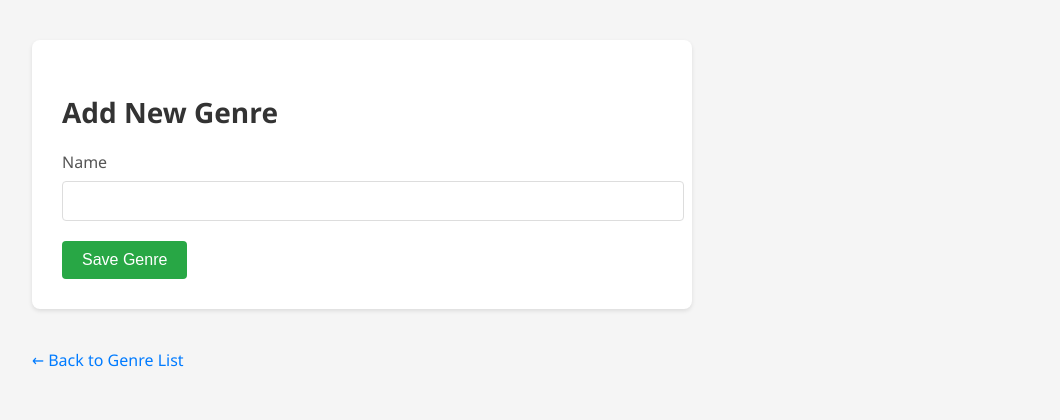
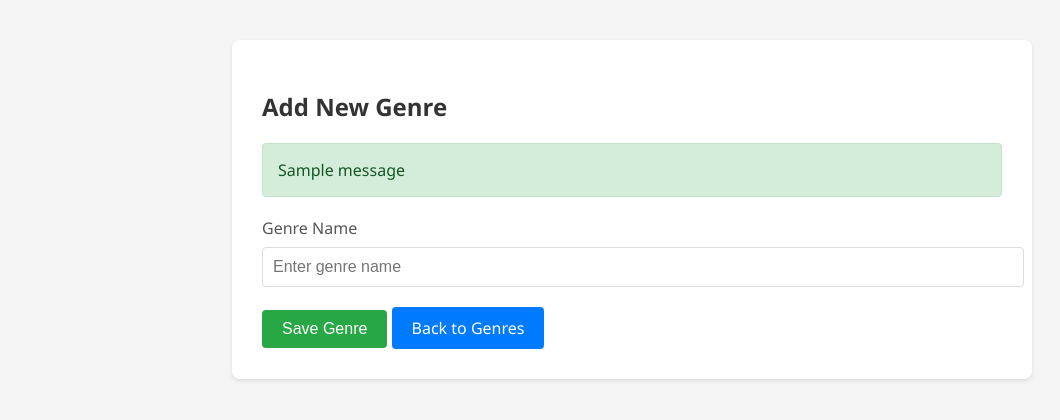
Before and after one commit to jamalihassan0307/Django-Migration-And-Model-Detailed-Basic-Code, a Django app: page /create_genre/ in a window 1280 px wide. Shown: the top 420 px of the page, without its empty margins (8-1068 px from the left). Run offline with Django 5.2, Linux system fonts and the light colour scheme; tables that the repository leaves empty hold one stand-in row (values such as "Sample post"); one stand-in notice (Sample message) is shown.

Commit message:
Refactor genre management templates and models. Rename 'title' field to 'name' in Genre model for clarity. Update create genre template to improve user experience with better messaging and placeholder text. Adjust CSS for consistent styling across genre-related views.

```diff
--- a/myapp/models.py
+++ b/myapp/models.py
@@ -7,7 +7,7 @@ class Artist(models.Model):
 	bio =  models.TextField()
 
 class Genre(models.Model):
-	title = models.CharField(max_length = 30)
+	name = models.CharField(max_length = 30)
 
 
 class Production(models.Model):
--- a/myapp/static/css/genre.css
+++ b/myapp/static/css/genre.css
@@ -6,15 +6,9 @@ body {
 }
 
 .container {
-    max-width: 1200px;
+    max-width: 800px;
     margin: 0 auto;
     padding: 20px;
-}
-
-h2 {
-    color: #333;
-    margin-bottom: 20px;
-    font-size: 28px;
 }
 
 .form-container {
@@ -23,7 +17,12 @@ h2 {
     border-radius: 8px;
     box-shadow: 0 2px 4px rgba(0,0,0,0.1);
     margin-bottom: 20px;
-    max-width: 600px;
+}
+
+h2 {
+    color: #333;
+    margin-bottom: 20px;
+    font-size: 24px;
 }
 
 .form-group {
@@ -58,24 +57,8 @@ input[type="text"]:focus {
     cursor: pointer;
     font-size: 16px;
     transition: background-color 0.3s;
-}
-
-.primary-button {
-    background-color: #007bff;
-    color: white;
-}
-
-.primary-button:hover {
-    background-color: #0056b3;
-}
-
-.danger-button {
-    background-color: #dc3545;
-    color: white;
-}
-
-.danger-button:hover {
-    background-color: #c82333;
+    text-decoration: none;
+    display: inline-block;
 }
 
 .success-button {
@@ -87,6 +70,38 @@ input[type="text"]:focus {
     background-color: #218838;
 }
 
+.back-link {
+    display: inline-block;
+    margin-top: 20px;
+    color: #007bff;
+    text-decoration: none;
+    font-weight: 500;
+}
+
+.back-link:hover {
+    text-decoration: underline;
+}
+
+.message {
+    padding: 15px;
+    margin-bottom: 20px;
+    border-radius: 4px;
+    font-weight: 500;
+}
+
+.success {
+    background-color: #d4edda;
+    color: #155724;
+    border: 1px solid #c3e6cb;
+}
+
+.error {
+    background-color: #f8d7da;
+    color: #721c24;
+    border: 1px solid #f5c6cb;
+}
+
+/* Table styles */
 .table-container {
     background-color: white;
     padding: 20px;
@@ -122,14 +137,20 @@ input[type="text"]:focus {
     gap: 10px;
 }
 
-.back-link {
-    display: inline-block;
-    margin-top: 20px;
-    color: #007bff;
-    text-decoration: none;
-    font-weight: 500;
+.primary-button {
+    background-color: #007bff;
+    color: white;
 }
 
-.back-link:hover {
-    text-decoration: underline;
+.primary-button:hover {
+    background-color: #0056b3;
 }
+
+.danger-button {
+    background-color: #dc3545;
+    color: white;
+}
+
+.danger-button:hover {
+    background-color: #c82333;
+}
--- a/myapp/templates/genre/create_genre.html
+++ b/myapp/templates/genre/create_genre.html
@@ -11,17 +11,24 @@
     <div class="container">
         <div class="form-container">
             <h2>Add New Genre</h2>
+
+            {% if messages %}
+                {% for message in messages %}
+                    <div class="message {{ message.tags }}">{{ message }}</div>
+                {% endfor %}
+            {% endif %}
+
             <form method="POST">
                 {% csrf_token %}
                 <div class="form-group">
-                    <label for="name">Name</label>
-                    <input type="text" id="name" name="name" required>
+                    <label for="name">Genre Name</label>
+                    <input type="text" id="name" name="name" required placeholder="Enter genre name">
                 </div>
 
                 <button type="submit" class="button success-button">Save Genre</button>
+                <a href="{% url 'fetch_genre' %}" class="button primary-button">Back to Genres</a>
             </form>
         </div>
-        <a href="{% url 'fetch_genre' %}" class="back-link">← Back to Genre List</a>
     </div>
 </body>
 </html>
--- a/myapp/views.py
+++ b/myapp/views.py
@@ -5,7 +5,7 @@ from django.contrib import messages
 def create_song(request):
     if request.method == 'POST':
         title = request.POST.get('title')
-        released_date = request.POST.get('released_date')
+        release_date = request.POST.get('released_date')
         duration = request.POST.get('duration')
         production_id = request.POST.get('production')
         artist_ids = request.POST.getlist('artists')
@@ -15,7 +15,7 @@ def create_song(request):
             production = Production.objects.get(id=production_id)
             song = Song.objects.create(
                 title=title,
-                released_date=released_date,
+                release_date=release_date,
                 duration=duration,
                 production=production
             )
@@ -43,7 +43,7 @@ def create_song(request):
         'genres': genres,
         'productions': productions
     }
-    return render(request, 'song_form.html', context)
+    return render(request, 'song/song_form.html', context)
 
 def fetch_songs(request):
     songs = Song.objects.all()
@@ -61,7 +61,7 @@ def edit_song(request, id):
 
     if request.method == 'POST':
         song.title = request.POST.get('title')
-        song.released_date = request.POST.get('released_date')
+        song.release_date = request.POST.get('released_date')
         song.duration = request.POST.get('duration')
         production_id = request.POST.get('production')
         artist_ids = request.POST.getlist('artists')
@@ -97,7 +97,7 @@ def edit_song(request, id):
         'genres': genres,
         'productions': productions
     }
-    return render(request, 'edit_song.html', context)
+    return render(request, 'song/edit_song.html', context)
 
 def create_artist(request):
     if request.method == 'POST':
@@ -150,7 +150,7 @@ def edit_artist(request, id):
 def fetch_production(request):
     productions = Production.objects.all()
     context = {'productions': productions}
-    return render(request, 'production.html', context)
+    return render(request, 'production/production.html', context)
 
 def create_production(request):
     if request.method == 'POST':
@@ -165,7 +165,7 @@ def create_production(request):
             messages.error(request, f'Error creating production: {str(e)}')
             return redirect('create_production')
 
-    return render(request, 'create_production.html')
+    return render(request, 'production/create_production.html')
 
 def edit_production(request, id):
     production = get_object_or_404(Production, id=id)
@@ -183,7 +183,7 @@ def edit_production(request, id):
             return redirect('edit_production', id=id)
 
     context = {'production': production}
-    return render(request, 'edit_production.html', context)
+    return render(request, 'production/edit_production.html', context)
 
 def delete_production(request, id):
     production = get_object_or_404(Production, id=id)
@@ -198,11 +198,15 @@ def fetch_genre(request):
 
 def create_genre(request):
     if request.method == 'POST':
-        name = request.POST.get('name')
+        title = request.POST.get('name')
+
+        if not title:
+            messages.error(request, 'Genre name is required')
+            return redirect('create_genre')
 
         try:
-            Genre.objects.create(name=name)
-            messages.success(request, 'Genre created successfully!')
+            Genre.objects.create(name=title)
+            messages.success(request, 'Genre created successfully')
             return redirect('fetch_genre')
         except Exception as e:
             messages.error(request, f'Error creating genre: {str(e)}')
@@ -214,7 +218,7 @@ def edit_genre(request, id):
     genre = get_object_or_404(Genre, id=id)
 
     if request.method == 'POST':
-        genre.name = request.POST.get('name')
+        genre.title = request.POST.get('name')
 
         try:
             genre.save()
@@ -295,12 +299,14 @@ def dashboard(request):
     songs_count = Song.objects.count()
     artists_count = Artist.objects.count()
     genres_count = Genre.objects.count()
+    productions_count = Production.objects.count()
     playlists_count = Playlist.objects.count()
 
     context = {
         'songs_count': songs_count,
         'artists_count': artists_count,
         'genres_count': genres_count,
+        'productions_count': productions_count,
         'playlists_count': playlists_count
     }
 
```
Also changed, not shown: myapp/templates/dashboard.html (+16 -0 lines), db.sqlite3, myapp/migrations/0003_rename_title_genre_name.py (added).
